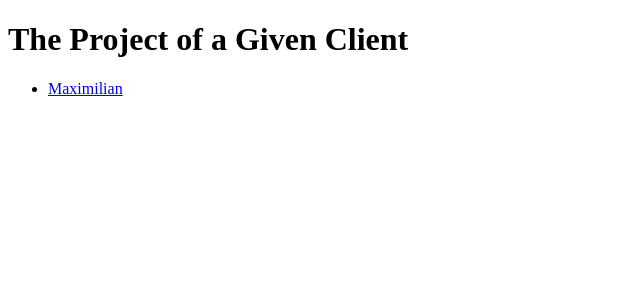
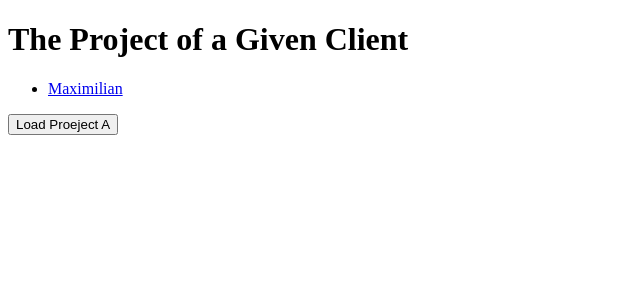
Before and after one commit to zaar625/NEXTJS13_Basic, a Next.js app: page /client/max in a window 1280 px wide. Shown: the top 300 px of the page, without its empty margins (0-640 px from the left). Built offline with nearby package versions, Linux system fonts and the light colour scheme.

Commit message:
66. 프로그래밍 방식으로 내비게이팅하기

```diff
--- a/pages/client/[id]/index.tsx
+++ b/pages/client/[id]/index.tsx
@@ -1,12 +1,30 @@
 import Link from "next/link"
+import { useRouter } from "next/router"
 
 function ClientProjectPage() {
+    const router = useRouter();
+
+    function loadProjectHandler() {
+        //load data...
+
+        router.push('/client/max/projecta');
+
+        // router.replace('/client/max/projecta');
+
+        // router.push({
+        //     pathname:'client/[id]',
+        //     query:{id:'max', clientproject:'projecta'}
+        // })
+
+    }
+
     return (
         <div>
             <h1>The Project of a Given Client</h1>
             <ul>
                 <li><Link href='/client/max'> Maximilian</Link></li>
             </ul>
+            <button onClick={loadProjectHandler}>Load Proeject A</button>
         </div>
     )
 }
```
